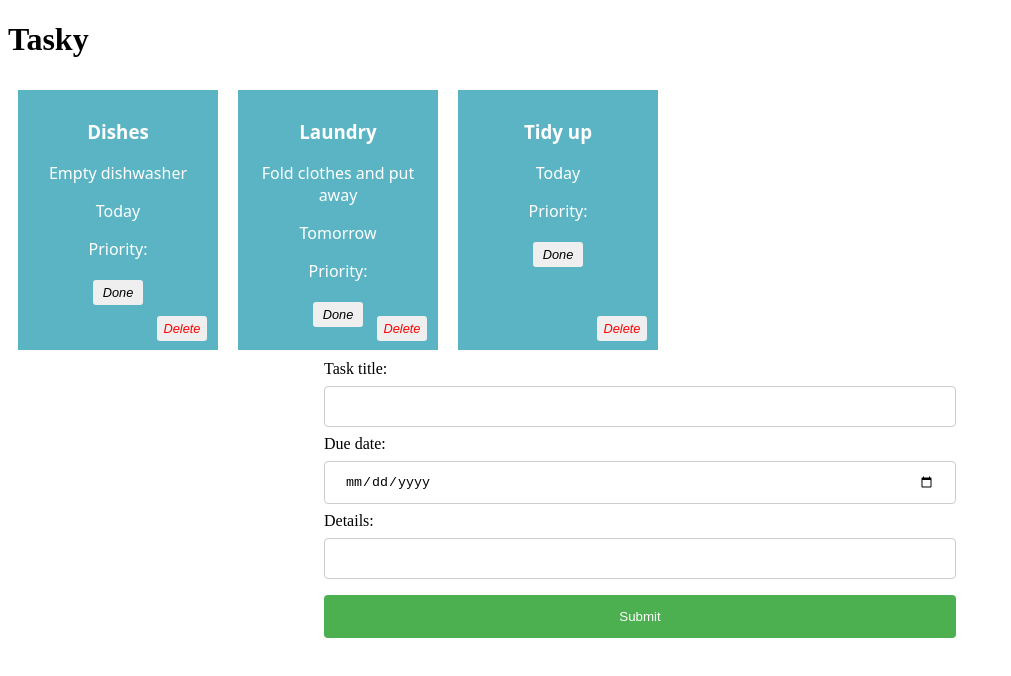
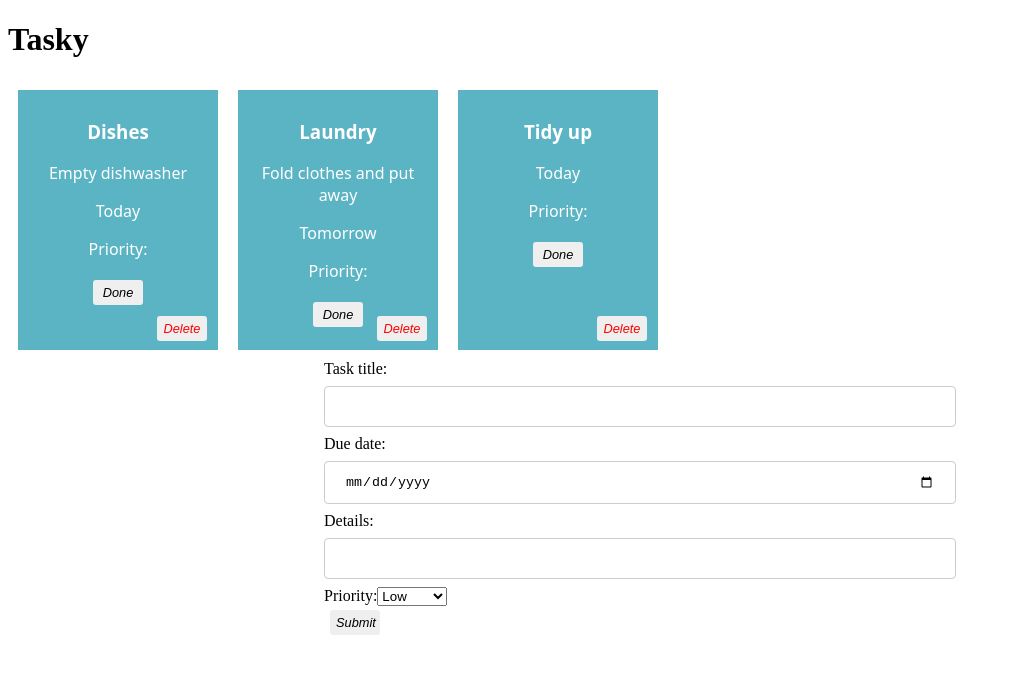
Before and after one commit to warrenstone8/reactbasiclabs, a React (Vite) app in the folder tasky/: page / in a window 1280 px wide. Shown: the top 676 px of the page, without its empty margins (0-1011 px from the left). Built offline with nearby package versions, Linux system fonts and the light colour scheme.

Commit message:
Add task functionality

```diff
--- a/tasky/package.json
+++ b/tasky/package.json
@@ -11,7 +11,8 @@
   },
   "dependencies": {
     "react": "^18.3.1",
-    "react-dom": "^18.3.1"
+    "react-dom": "^18.3.1",
+    "uuid": "^11.1.0"
   },
   "devDependencies": {
     "@eslint/js": "^9.17.0",
--- a/tasky/src/App.jsx
+++ b/tasky/src/App.jsx
@@ -2,7 +2,7 @@ import React, { useState } from "react";
 import "./App.css";
 import Task from "./components/Task";
 import AddTaskForm from './components/Form';
-
+import { v4 as uuidv4 } from 'uuid';
 
 function App() {
   const [taskState, setTaskState] = useState({
@@ -13,17 +13,71 @@ function App() {
     ]
   });
 
+  const [formState, setFormState] = useState({
+    title: "",
+    description: "",
+    deadline: "",
+    priority: "Low",
+  });
+
+
   const doneHandler = (taskIndex) => {
     const tasks = [...taskState.tasks];
     tasks[taskIndex].done = !tasks[taskIndex].done;
     setTaskState({ tasks });
   };
+
   const deleteHandler = (taskIndex) => {
     const tasks = [...taskState.tasks];
     tasks.splice(taskIndex, 1);
-    setTaskState({tasks});
+    setTaskState({ tasks });
   };
 
+
+  const formChangeHandler = (event) => {
+    let form = { ...formState };
+
+    switch (event.target.name) {
+      case "title":
+        form.title = event.target.value;
+        break;
+      case "description":
+        form.description = event.target.value;
+        break;
+      case "deadline":
+        form.deadline = event.target.value;
+        break;
+      case "priority":
+        form.priority = event.target.value;
+        break;
+      default:
+        form = formState;
+    }
+
+    setFormState(form);
+    console.log(formState);
+  };
+
+
+  const formSubmitHandler = (event) => {
+    event.preventDefault();
+
+    const tasks = [...taskState.tasks];
+    const form = { ...formState };
+
+    form.id = uuidv4();
+
+    tasks.push(form);
+    setTaskState({ tasks });
+
+
+    setFormState({
+      title: "",
+      description: "",
+      deadline: "",
+      priority: "Low",
+    });
+  };
 
   return (
     <div className="container">
@@ -36,13 +90,13 @@ function App() {
           key={task.id}
           done={task.done}
           markDone={() => doneHandler(index)}
-        deleteTask = {() => deleteHandler(index)}
+          deleteTask={() => deleteHandler(index)}
         />
       ))}
-    <AddTaskForm />
-  </div>
 
 
+      <AddTaskForm submit={formSubmitHandler} change={formChangeHandler} formState={formState} />
+    </div>
   );
 }
 
--- a/tasky/src/components/Form.jsx
+++ b/tasky/src/components/Form.jsx
@@ -1,28 +1,56 @@
-import React from "react";
+import React from 'react';
 
-const AddTaskForm = (props) => {
-
+function AddTaskForm({ change, submit, formState }) {
   return (
-    <div>
-      <form>
+    <form onSubmit={submit}>
       <label>
         Task title:
-            <input type="text" name="title" required />
+        <input
+          type="text"
+          name="title"
+          value={formState.title}
+          required
+          onChange={(event) => change(event)}
+        />
       </label>
       <br />
       <label>
         Due date:
-            <input type="date" name="deadline" required />
+        <input
+          type="date"
+          name="deadline"
+          value={formState.deadline}
+          required
+          onChange={(event) => change(event)}
+        />
       </label>
       <br />
       <label>
         Details:
-            <input type="text" name="description" />
+        <input
+          type="text"
+          name="description"
+          value={formState.description}
+          onChange={(event) => change(event)}
+        />
       </label>
-        <input type="submit" value="Submit" />
+      <br />
+      <label>
+        Priority:
+        <select
+          name="priority"
+          value={formState.priority}
+          onChange={(event) => change(event)}
+        >
+          <option value="Low">Low</option>
+          <option value="Medium">Medium</option>
+          <option value="High">High</option>
+        </select>
+      </label>
+      <br />
+      <button type="submit">Submit</button>
     </form>
-    </div>
-  )
-};
+  );
+}
 
 export default AddTaskForm;
```
Also changed, not shown: 1 other file (tests, documents, lock files or other folders). Lines whose indentation alone changed are shown as unchanged.
